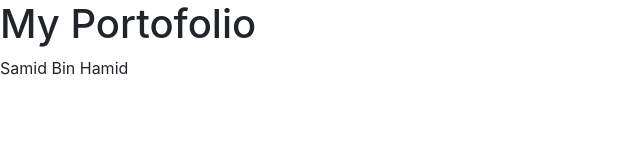
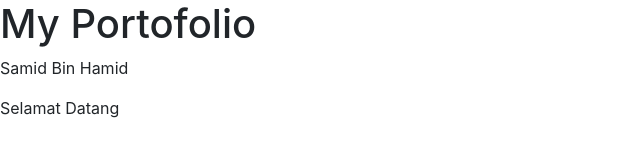
Before and after one commit to qhelsam/portofolio2, a plain HTML site: page index.html in a window 1280 px wide. Shown: the whole page, without its empty margins (0-640 px from the left). Drawn offline with nearby package versions, Linux system fonts and the light colour scheme.

Commit message:
menambah paragraf selamat datang

```diff
--- a/index.html
+++ b/index.html
@@ -11,6 +11,7 @@
 <body>
     <h1>My Portofolio</h1>
     <p>Samid Bin Hamid</p>
+    <p>Selamat Datang</p>
 
     <script src="https://code.jquery.com/jquery-3.3.1.min.js" integrity="sha384-q8i/X+965DzO0rT7abK41JStQIAqVgRVzpbzo5smXKp4YfRvH+8abtTE1Pi6jizo" crossorigin="anonymous"></script>
     <script src="https://cdnjs.cloudflare.com/ajax/libs/popper.js/1.14.7/umd/popper.min.js" integrity="sha384-UO2eT0CpHqdSJQ6hJty5KVphtPhzWj9WO1clHTMGa3JDZwrnQq4sF86dIHNDz0W1" crossorigin="anonymous"></script>
```
